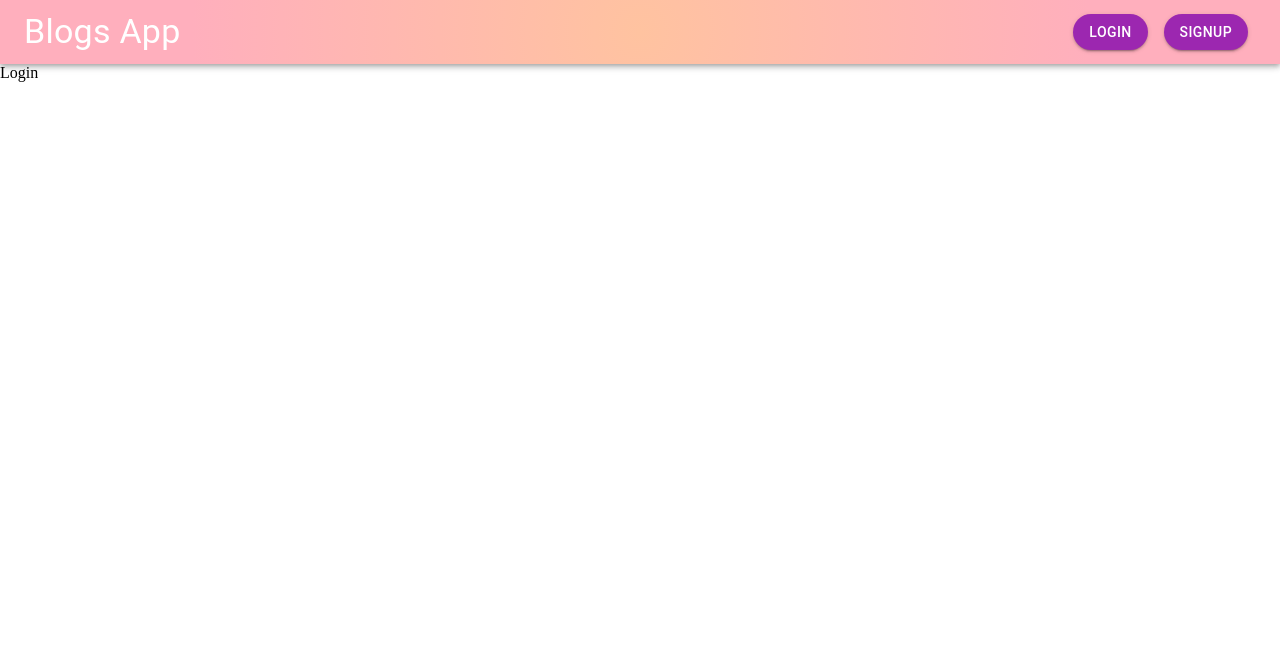
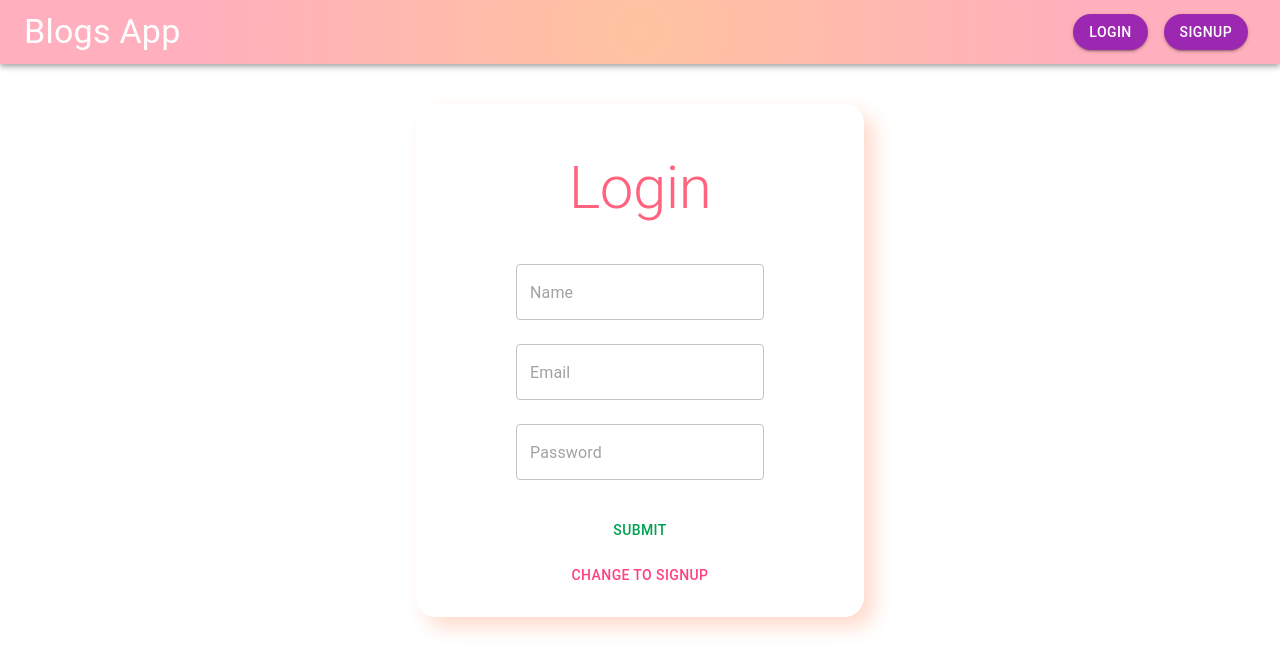
Before and after one commit to preitychib/MERN, a React (Create React App) app in the folder frontend/: page /auth in a window 1280 px wide. Shown: the top 672 px of the page. Built offline with nearby package versions, Linux system fonts and the light colour scheme.

Commit message:
Added auth component

```diff
--- a/frontend/src/components/Auth.js
+++ b/frontend/src/components/Auth.js
@@ -1,7 +1,45 @@
+import { Box, Button, TextField, Typography } from "@mui/material";
+import { bgcolor, color } from "@mui/system";
 import React from "react";
 
 const Auth = () => {
-  return <div>Login</div>;
+  return (
+    <div>
+      <form>
+        <Box
+          maxWidth={400}
+          display="flex"
+          flexDirection={"column"}
+          alignItems="center"
+          justifyContent={"center"}
+          boxShadow="10px 10px 20px #ffdacc
+"
+          padding={3}
+          margin="auto"
+          marginTop={5}
+          borderRadius={5}
+        >
+          <Typography
+            variant="h2"
+            padding={3}
+            textAlign="center"
+            color={"#ff637e"}
+          >
+            Login
+          </Typography>
+          <TextField placeholder="Name" margin="normal" />
+          <TextField type={"email"} placeholder="Email" margin="normal" />
+          <TextField type={"password"} placeholder="Password" margin="normal" />
+          <Button sx={{ borderRadius: 3, marginTop: 3, color: "#00a152" }}>
+            Submit
+          </Button>
+          <Button sx={{ borderRadius: 3, marginTop: 1, color: "#ff4081" }}>
+            Change to Signup
+          </Button>
+        </Box>
+      </form>
+    </div>
+  );
 };
 
 export default Auth;
```
